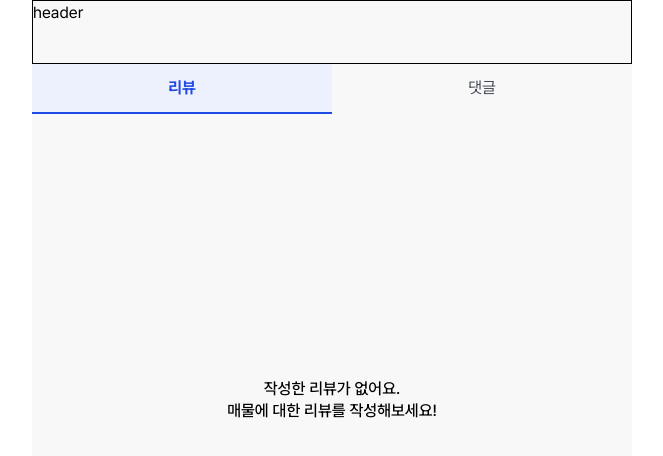
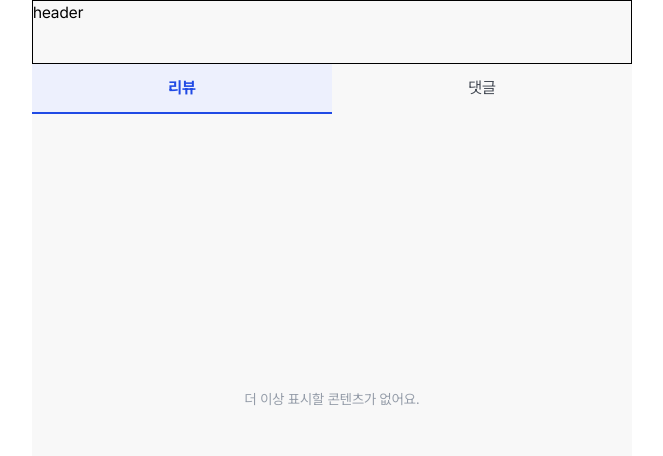
Before and after one commit to FC-DEV3-Final-Project/zoop-frontend, a Next.js app: page /mypage/1/myposts in a window 1280 px wide. Shown: the top 456 px of the page, without its empty margins (308-971 px from the left). Built offline with nearby package versions, Linux system fonts and the light colour scheme.

Commit message:
design:내가쓴글 디자인 수정

```diff
--- a/src/app/mypage/[id]/myposts/page.tsx
+++ b/src/app/mypage/[id]/myposts/page.tsx
@@ -70,7 +70,8 @@ const postData: PostData = {
       date: "2025.05.20",
       likes: 2,
       reply: "맞아요 교통이 정말 편해요",
-    }, {
+    },
+    {
       type: "comment",
       title: "방배마에스트로(주상복합)",
       content: "교통이 너무 편함 단, 출퇴근시 사람들 엄청 몰리기 때문에 일찍 나가야 함.",
@@ -103,26 +104,7 @@ const MyPostsPage = () => {
       <div className="sticky top-16 z-10 bg-white">
         <Tab tabOptions={tabOptions} selected={selectedTab} onChange={setSelectedTab} />
       </div>
-      {postData[selectedTab as keyof PostData].length === 0 ? (
-        <div className="fixed inset-0 flex items-center justify-center">
-          <div className="text-center text-body1">
-            {selectedTab === "review" ? (
-              <>
-                작성한 리뷰가 없어요.
-                <br />
-                매물에 대한 리뷰를 작성해보세요!
-              </>
-            ) : (
-              <>
-                작성한 댓글이 없어요.
-                <br />
-                리뷰에 대한 댓글을 작성해보세요!
-              </>
-            )}
-          </div>
-        </div>
-      ) : (
-        <>
+      <div>
         <div className="mb-8 flex flex-col gap-1">
           {postData[selectedTab as keyof PostData].map((post, idx) => (
             <div key={idx} onClick={() => handlePostClick(post.title)}>
@@ -130,11 +112,13 @@ const MyPostsPage = () => {
             </div>
           ))}
         </div>
-          <div className="flex h-[60px] items-center justify-center">
-            <div className="text-body2 text-gray-700-info">더 이상 표시할 콘텐츠가 없어요</div>
+
+        <div className= {`${postData[selectedTab as keyof PostData].length === 0 ? "fixed inset-0 flex items-center justify-center " : ""}`}>
+          <div className={"flex h-[60px] items-center justify-center"}>
+            <div className="text-body2 text-gray-700-info">더 이상 표시할 콘텐츠가 없어요.</div>
           </div>
-        </>
-      )}
+        </div>
+      </div>
     </div>
   );
 };
```
Lines whose indentation alone changed are shown as unchanged.
